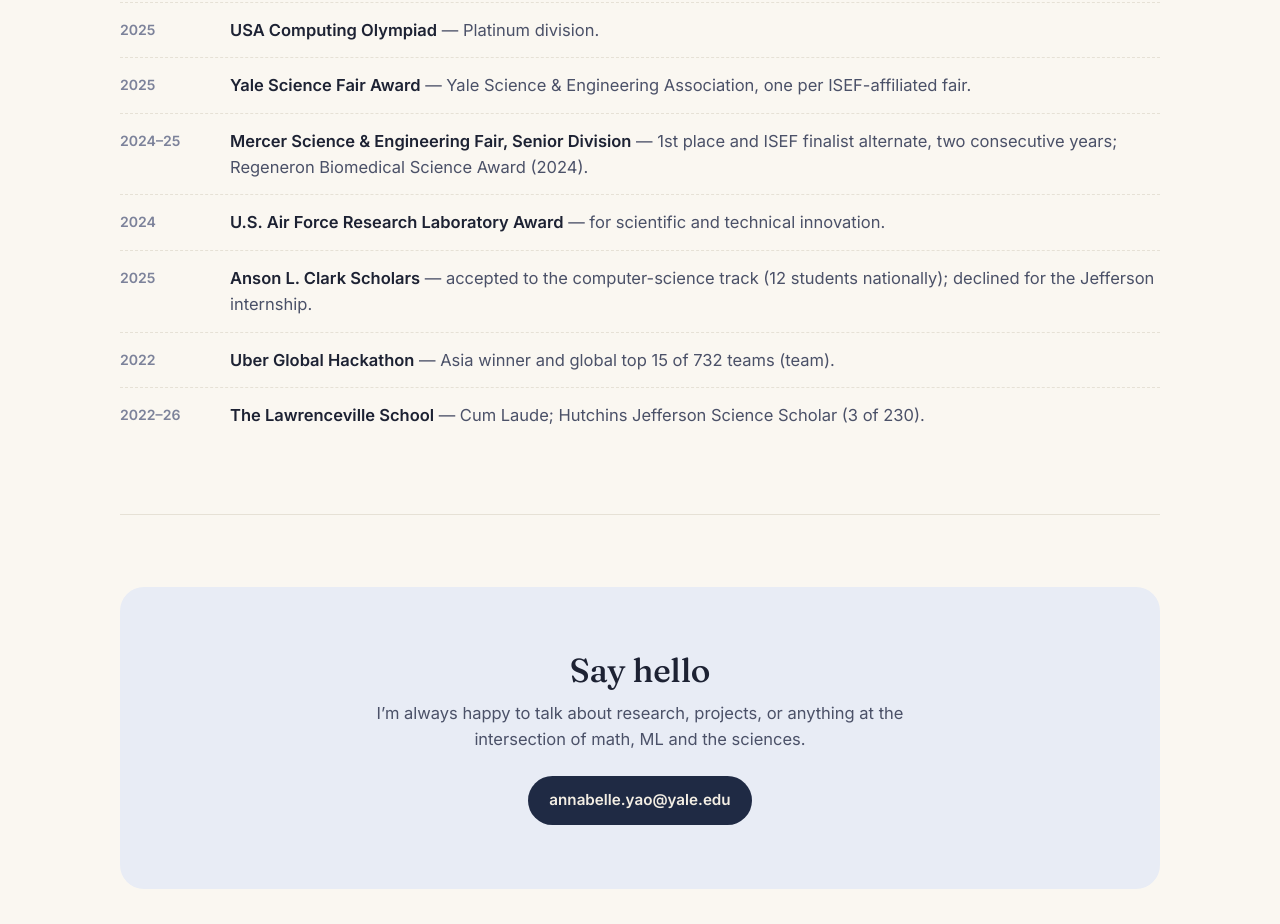
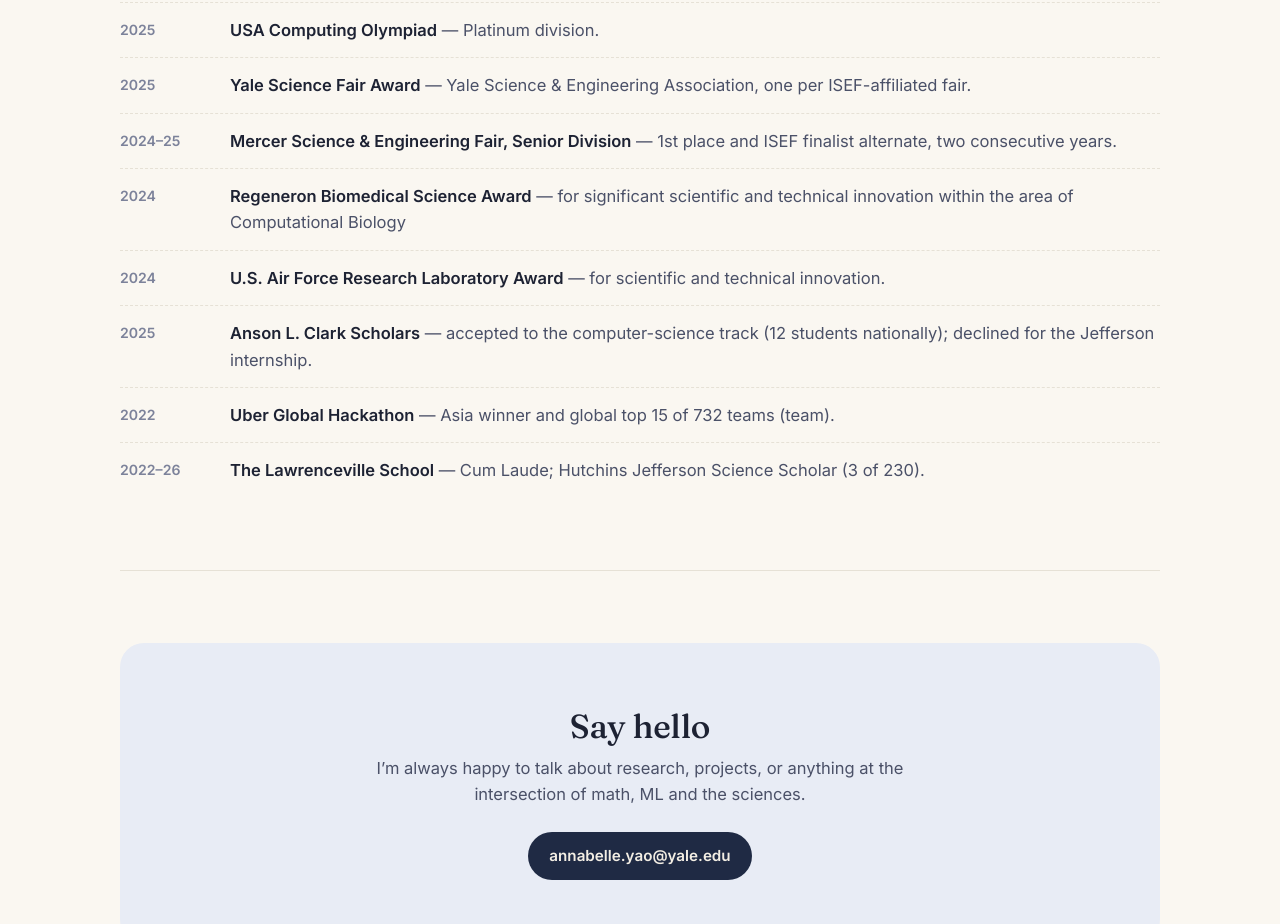
Before and after one commit to Maplesyxy/Maplesyxy.github.io, a plain HTML site: page index.html in a window 1280 px wide. Shown: the part 5400-6324 px from the top of the page. Drawn offline with Linux system fonts and the light colour scheme.

Commit message:
Update award entries for 2024–25 and 2024
Removed mention of Regeneron Biomedical Science Award from the 2024–25 entry and added a new entry for the 2024 award.

```diff
--- a/index.html
+++ b/index.html
@@ -352,7 +352,8 @@
         <li><span class="award-year">2025–26</span><div><strong>NCWIT Aspirations in Computing</strong> — National Honorable Mention (top 10%), two consecutive years.</div></li>
         <li><span class="award-year">2025</span><div><strong>USA Computing Olympiad</strong> — Platinum division.</div></li>
         <li><span class="award-year">2025</span><div><strong>Yale Science Fair Award</strong> — Yale Science &amp; Engineering Association, one per ISEF-affiliated fair.</div></li>
-        <li><span class="award-year">2024–25</span><div><strong>Mercer Science &amp; Engineering Fair, Senior Division</strong> — 1st place and ISEF finalist alternate, two consecutive years; Regeneron Biomedical Science Award (2024).</div></li>
+        <li><span class="award-year">2024–25</span><div><strong>Mercer Science &amp; Engineering Fair, Senior Division</strong> — 1st place and ISEF finalist alternate, two consecutive years.</div></li>
+        <li><span class="award-year">2024</span><div><strong>Regeneron Biomedical Science Award</strong> — for significant scientific and technical innovation within the area of Computational Biology</div></li>
         <li><span class="award-year">2024</span><div><strong>U.S. Air Force Research Laboratory Award</strong> — for scientific and technical innovation.</div></li>
         <li><span class="award-year">2025</span><div><strong>Anson L. Clark Scholars</strong> — accepted to the computer-science track (12 students nationally); declined for the Jefferson internship.</div></li>
         <li><span class="award-year">2022</span><div><strong>Uber Global Hackathon</strong> — Asia winner and global top 15 of 732 teams (team).</div></li>
```
